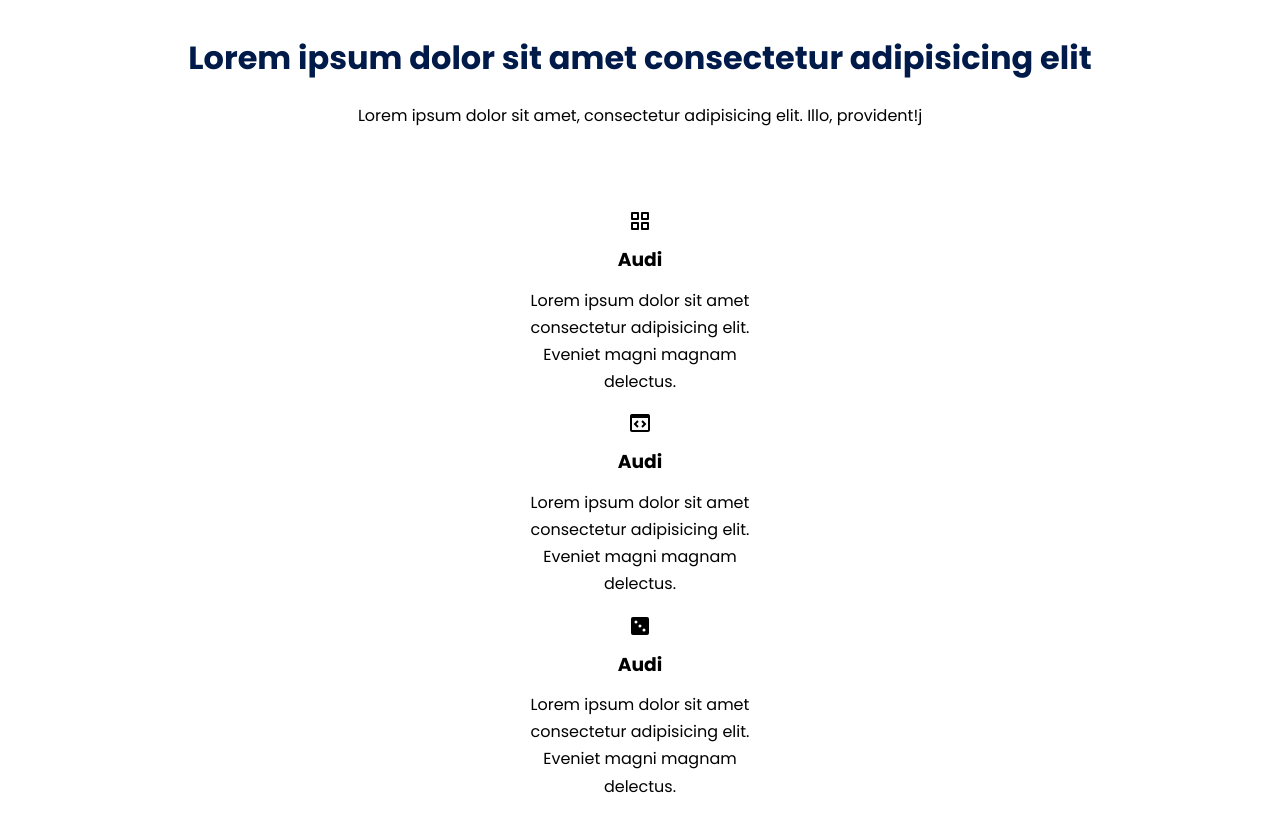
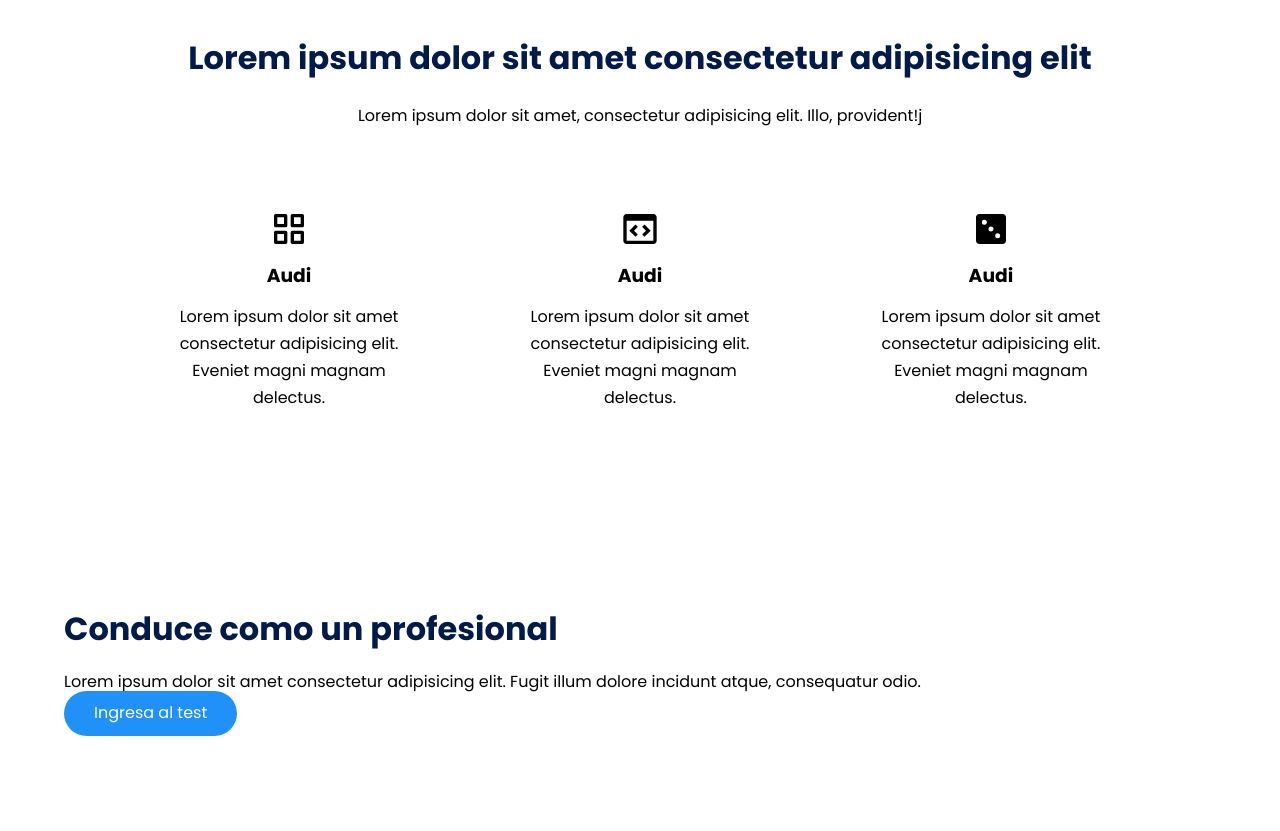
Before and after one commit to andrz-zack/Landing-page, a plain HTML site: page index.html in a window 1280 px wide. Shown: the part 860-1691 px from the top of the page. Drawn offline with Linux system fonts and the light colour scheme.

Commit message:
Agregando un about__icons y about__icon

```diff
--- a/css/styles.css
+++ b/css/styles.css
@@ -143,6 +143,7 @@ body {
     margin: 0 auto;
     gap: 1em;
     overflow: hidden;
+    grid-template-columns: repeat(auto-fit, minmax(260px, auto));
 }
 
 .about__icons {
@@ -152,4 +153,9 @@ body {
     width: 260px;
     overflow: hidden;
     margin: 0 auto;
+
 }
+.about__icon {
+    width: 40px;
+
+}
```
